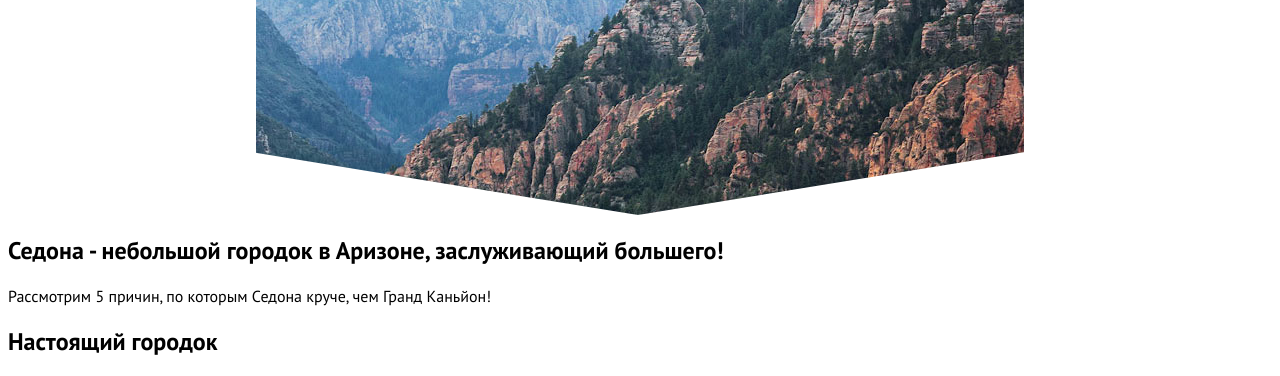
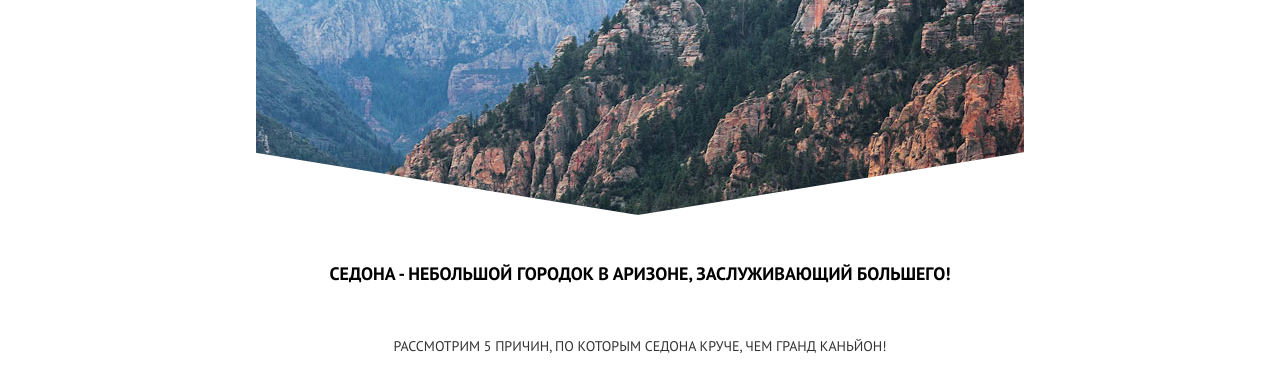
Before and after one commit to livyk/sedona, a website: page source/index.html in a window 1280 px wide. Shown: the part 399-775 px from the top of the page. Drawn offline with nearby package versions, Linux system fonts and the light colour scheme; files that its build step writes are made by us from their sources; files whose address does not match are found by name.

Commit message:
Сделал section-header

```diff
--- a/source/index.html
+++ b/source/index.html
@@ -37,7 +37,7 @@
       </div>
     </header>
 
-    <main class="page-content">
+    <main>
       <section class="advantages site-list">
         <header class="section-header">
           <h1 class="section-header__title">
--- a/source/styles/_variables.scss
+++ b/source/styles/_variables.scss
@@ -1,3 +1,4 @@
 @import "mixins";
 
 $mobile-menu-background-color: #81b3d2;
+$secondary-text-color: #333333;
--- /dev/null
+++ b/source/styles/blocks/setion-header.scss
@@ -0,0 +1,20 @@
+@import "../variables";
+.section-header {
+  padding: 0 20px;
+  text-align: center;
+}
+
+.section-header__title {
+  margin: 45px 0;
+  font-size: 18px;
+  line-height: 28px;
+  text-transform: uppercase;
+}
+
+.section-header__description {
+  margin: 40px 0;
+  font-size: 14px;
+  line-height: 26px;
+  text-transform: uppercase;
+  color: $secondary-text-color;
+}
--- a/source/styles/style.scss
+++ b/source/styles/style.scss
@@ -2,3 +2,4 @@
 @import "blocks/page-header";
 @import "blocks/main-nav";
 @import "blocks/intro";
+@import "blocks/setion-header";
```
